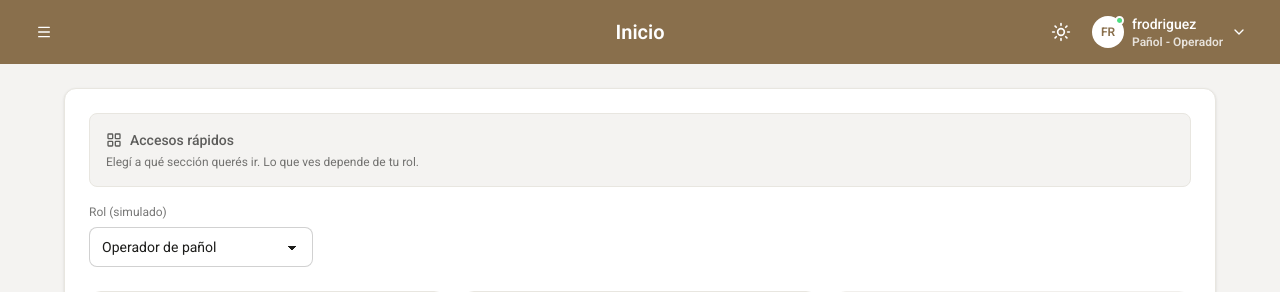
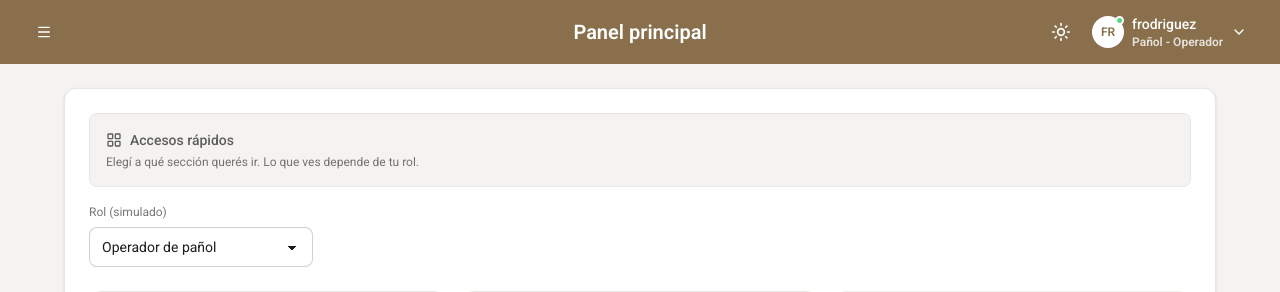
Before and after one commit to eternauta89/vsm-daisyui, a Django app: page / in a window 1280 px wide. Shown: the top 292 px of the page. Run offline with Django 5.2, Linux system fonts and the light colour scheme; style sheets or scripts are compiled from the project's sources; some libraries are stand-ins or nearby versions.

Commit message:
Rename Inicio to Panel principal in header and sidebar
Co-Authored-By: Claude Sonnet 5 <noreply@anthropic.com>

```diff
--- a/core/context_processors.py
+++ b/core/context_processors.py
@@ -4,7 +4,7 @@ from django.urls import reverse
 def nav_items(request):
     return {
         'nav_items': [
-            {'key': 'inicio', 'label': 'Inicio', 'icon': 'home', 'url': reverse('core:inicio')},
+            {'key': 'inicio', 'label': 'Panel principal', 'icon': 'home', 'url': reverse('core:inicio')},
             {'key': 'vales-de-salida', 'label': 'Vales de salida', 'icon': 'file-text', 'url': reverse('core:vales-de-salida')},
             {'key': 'registros', 'label': 'Registros', 'icon': 'clock', 'url': reverse('core:registros')},
             {'key': 'control-de-stock', 'label': 'Control de stock', 'icon': 'bar-chart-3', 'url': reverse('core:control-de-stock')},
--- a/core/templates/core/inicio.html
+++ b/core/templates/core/inicio.html
@@ -1,6 +1,6 @@
 {% extends 'core/base.html' %}
-{% block page_title %}Inicio{% endblock %}
-{% block header_title %}Inicio{% endblock %}
+{% block page_title %}Panel principal{% endblock %}
+{% block header_title %}Panel principal{% endblock %}
 
 {% block content %}
 <div class="card bg-base-100 rounded-box border border-base-300 p-4 shadow-sm sm:p-6">
```
